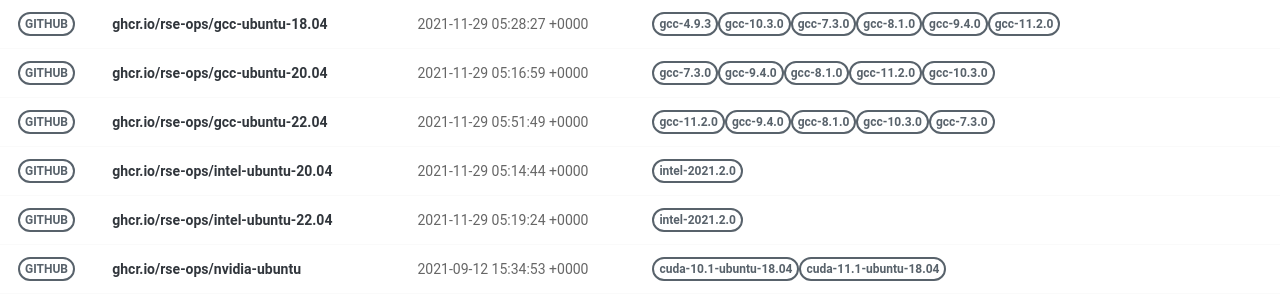
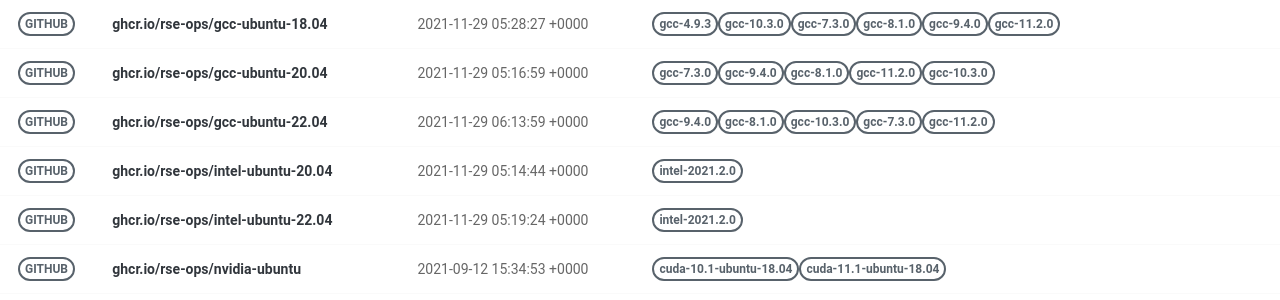
Before and after one commit to rse-ops/docker-images, a Jekyll site: the page built from pages/index.md, in a window 1280 px wide. Shown: the part 375-675 px from the top of the page. Built offline with Jekyll 4.4.1, drawn with Linux system fonts in a browser that asks for light colours; nearby versions of some CDN libraries.

Commit message:
Automated push to update library 2021-11-29

```diff
--- a/_library/ghcr.io-rse-ops-gcc-ubuntu-22.04.md
+++ b/_library/ghcr.io-rse-ops-gcc-ubuntu-22.04.md
@@ -1,14 +1,11 @@
 ---
 layout: container
 name: ghcr.io/rse-ops/gcc-ubuntu-22.04
-updated_at: 2021-11-29 05:51:49.296391
+updated_at: 2021-11-29 06:13:59.125860
 
 
 container_url: https://github.com/orgs/rse-ops/packages/container/package/gcc-ubuntu-22.04
 versions:
- - tag: gcc-11.2.0
-   dockerfile: https://github.com/rse-ops/docker-images/blob/main/ubuntu/gcc/Dockerfile
-   manifest: https://crane.ggcr.dev/manifest/ghcr.io/rse-ops/gcc-ubuntu-22.04:gcc-11.2.0
  - tag: gcc-9.4.0
    dockerfile: https://github.com/rse-ops/docker-images/blob/main/ubuntu/gcc/Dockerfile
    manifest: https://crane.ggcr.dev/manifest/ghcr.io/rse-ops/gcc-ubuntu-22.04:gcc-9.4.0
```
Also changed, not shown: other parts of _library/ghcr.io-rse-ops-gcc-ubuntu-22.04.md (+3 -0 lines).
